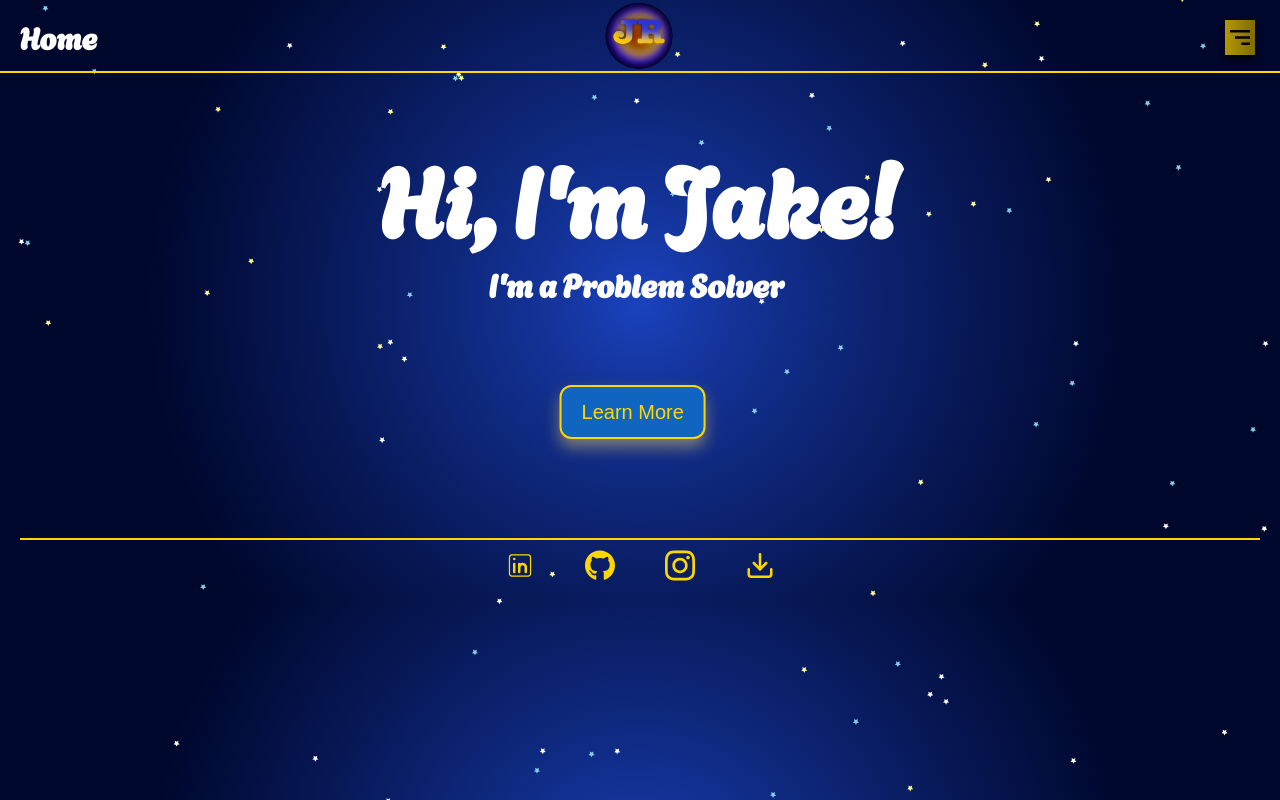
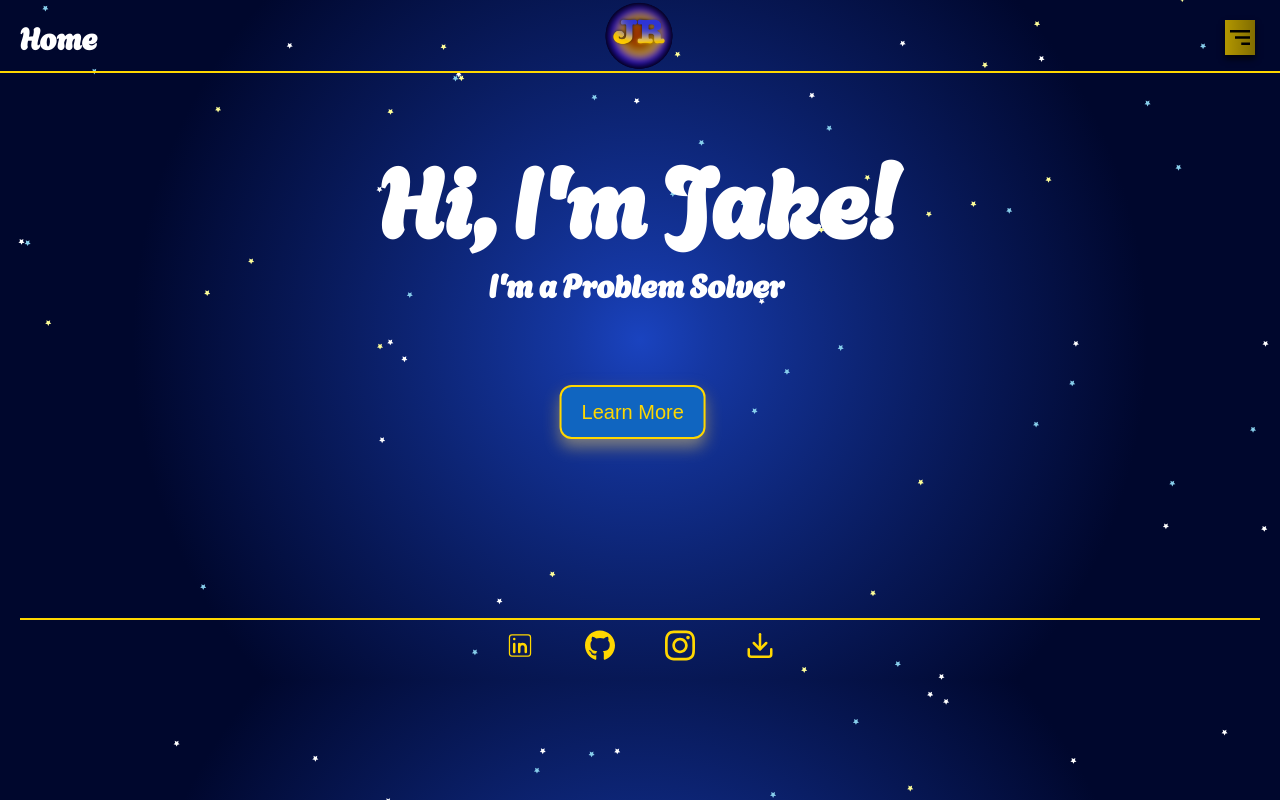
Before and after one commit to Humanfntorch/Web-Portfolio, a React (Create React App) app: page / in a window 1280 px wide. Built offline with nearby package versions, Linux system fonts and the light colour scheme.

Commit message:
Adjusted landscape requirements. Adjusted viewport height in landscape

```diff
--- a/src/styles/app.css
+++ b/src/styles/app.css
@@ -58,10 +58,10 @@ body {
 }
 
 /* Tablet landscape mode */
-@media only screen and (max-width: 1400px) {
+@media only screen and (max-width: 1280px) {
     @media only screen and (min-height: 700px) {
         .wrapper {
-            height: 75vh;
+            height: 85vh;
         }
     }
 }
```
